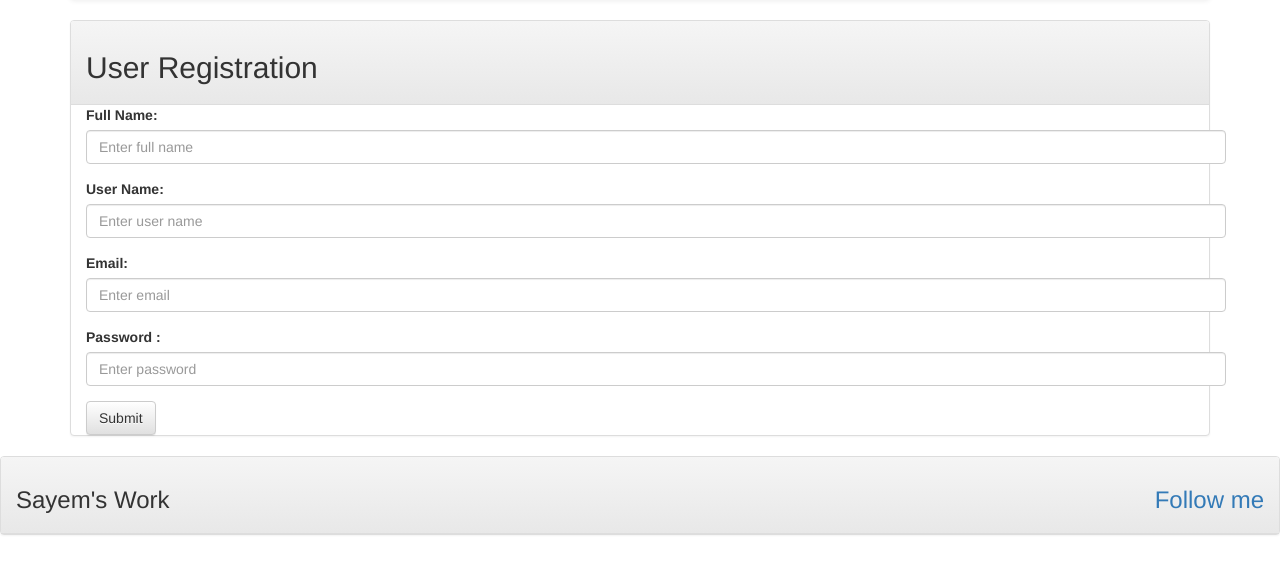
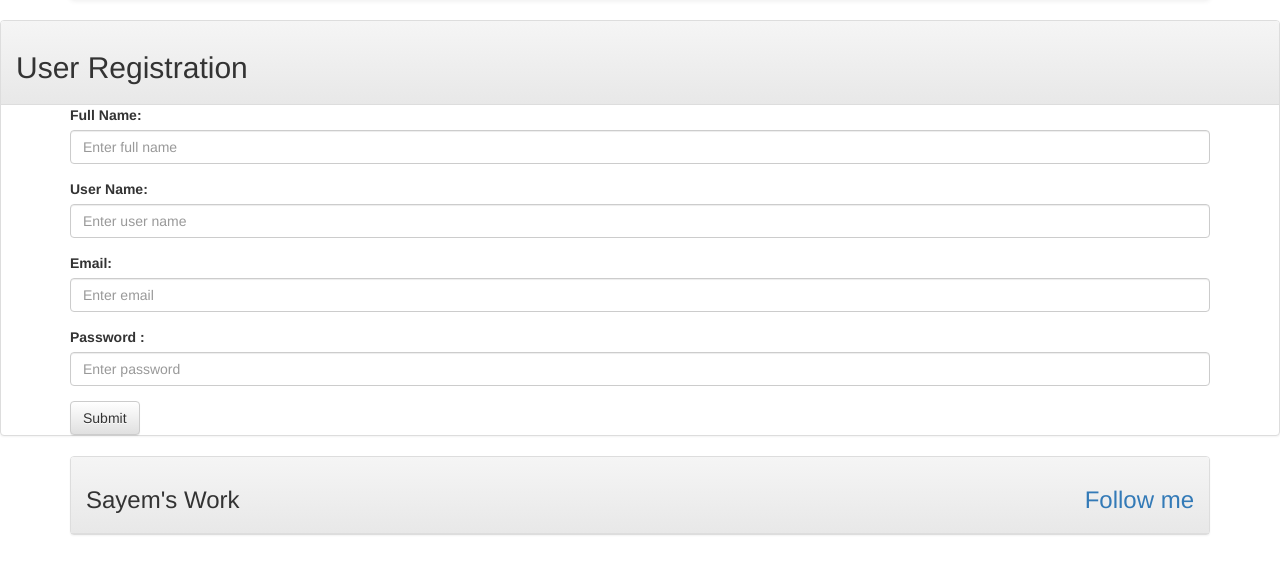
Before and after one commit to sayedulsayem/login_registration_system, a PHP site: page /register.php in a window 1280 px wide. Shown: the part 52-626 px from the top of the page. Run offline with PHP 8.4, Linux system fonts and the light colour scheme.

Commit message:
unknown modify

```diff
--- a/inc/footer.php
+++ b/inc/footer.php
@@ -1,10 +1,11 @@
-</div>
-<div class="panel panel-default">
+<section class="container">
+	<div class="panel panel-default">
     <div class="panel-heading">
         <h3>Sayem's Work
             <span class="pull-right"><a href="https://www.facebook.com/sayedul.sayem" target="_blank"> Follow me</a></span>
         </h3>
     </div>
 </div>
+</section>
 </body>
 </html>
--- a/inc/header.php
+++ b/inc/header.php
@@ -42,7 +42,7 @@
                 <?php
                 }
                 ?>
-
             </ul>
         </div>
     </nav>
+</div>
--- a/index.php
+++ b/index.php
@@ -11,6 +11,7 @@
 session::set("loginmsg","");
 ?>
 
+<section class="container">
     <div class="panel panel-default">
         <div class="panel-heading">
             <h2>User List <span class="pull-right"><strong>Welcome !</strong>
@@ -64,6 +65,7 @@
             </tbody>
         </table>
     </div>
+</section>
 
 <?php
 include_once "inc/footer.php";
```
